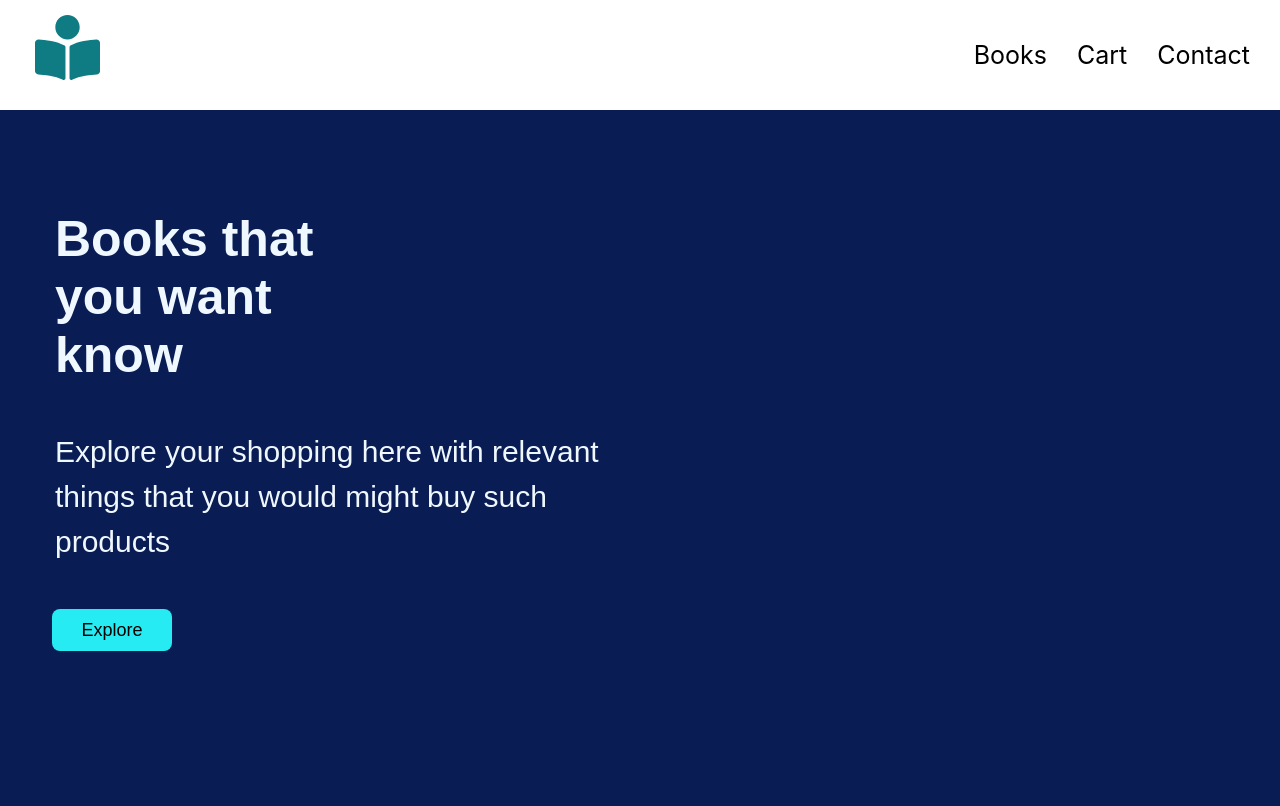
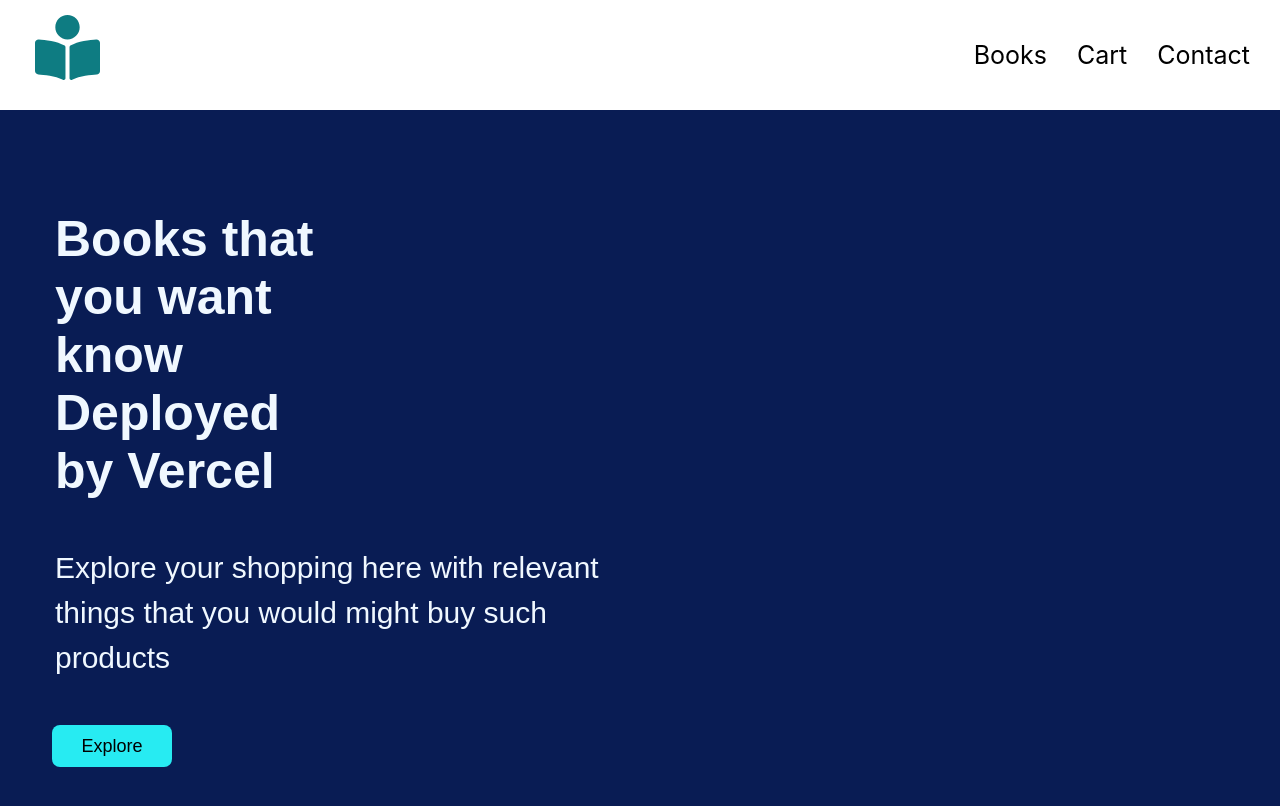
Before and after one commit to Ashokkadubandi/git-code, a React (Create React App) app: page / in a window 1280 px wide. Shown: the top 806 px of the page. Built offline with nearby package versions, Linux system fonts and the light colour scheme.

Commit message:
Solution

```diff
--- a/src/Components/Home/index.js
+++ b/src/Components/Home/index.js
@@ -7,7 +7,9 @@ const Home = () => (
     <Header />
     <div className="home">
       <div className="card-box">
-        <p className="heading-books">Books that you want know</p>
+        <p className="heading-books">
+          Books that you want know Deployed by Vercel
+        </p>
         <p className="desc">
           Explore your shopping here with relevant things that you would might
           buy such products
```
